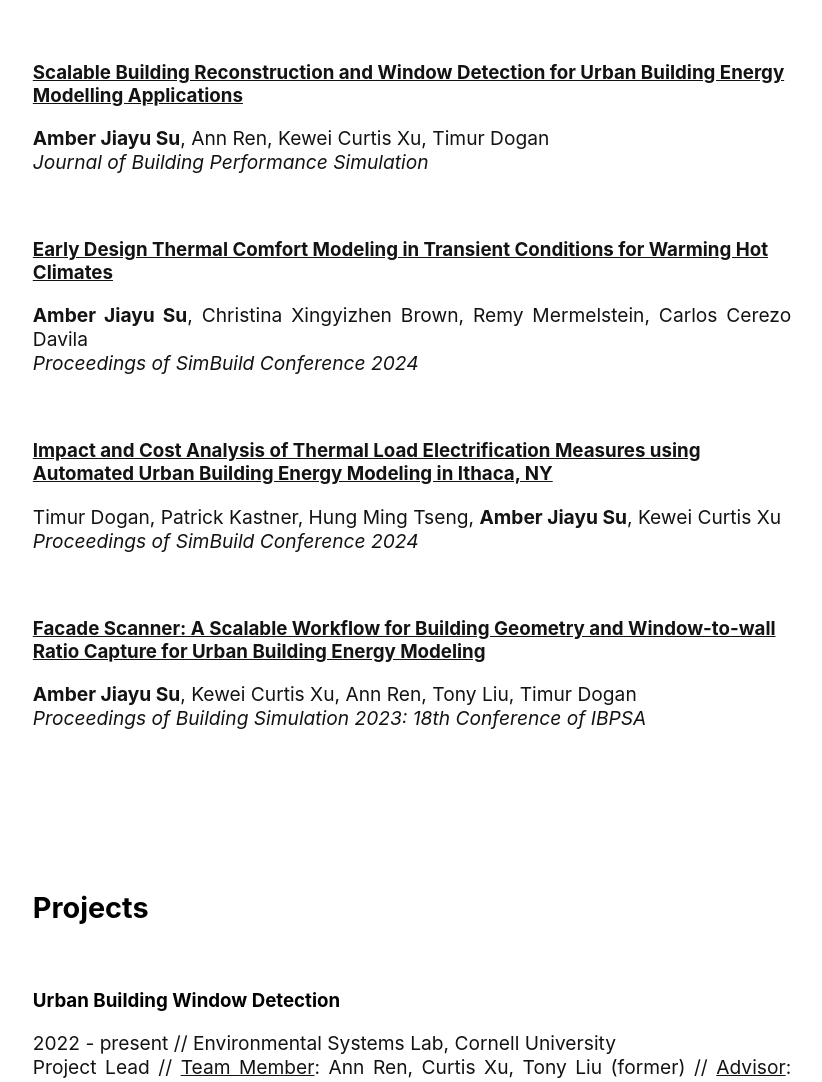
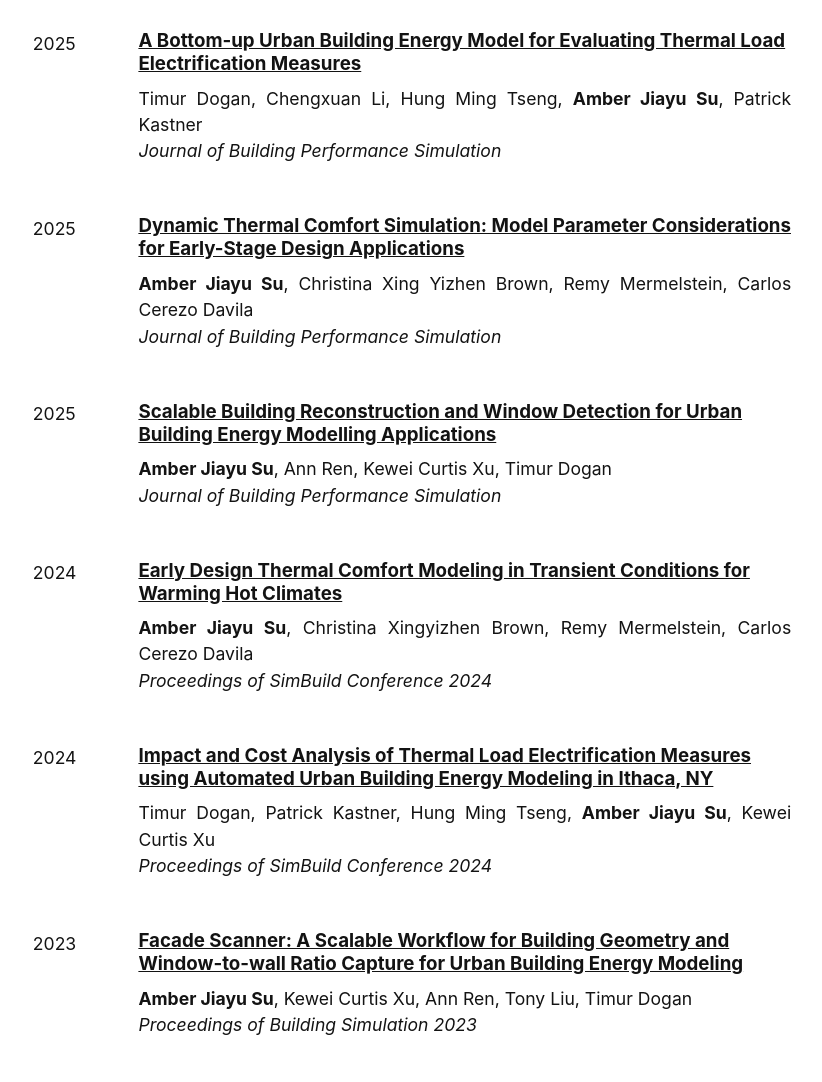
Before and after one commit to AmberJiayuSu/amberjiayusu.github.io, a plain HTML site: page research/research.html in a window 1280 px wide. Shown: the part 329-1411 px from the top of the page, without its empty margins (228-1050 px from the left). Drawn offline with Linux system fonts and the light colour scheme.

Commit message:
Research Update

```diff
--- a/assets/main.css
+++ b/assets/main.css
@@ -14,7 +14,8 @@ h2{
 p{
     color:#131313;
     font-family: -apple-system, system-ui, "Roboto", "Lucida Grande", Arial, sans-serif;
-    font-size: 1.2em;
+    font-size: 1.1em;
+    line-height: 1.5;
     text-align: justify;
     margin-top: 2em;
 }
--- a/research/research.html
+++ b/research/research.html
@@ -31,8 +31,29 @@
       font-family: -apple-system, system-ui, "Roboto", "Lucida Grande", Arial, sans-serif;
       }
 
-      .publication_item{
-          margin-top: 4em;
+      .publication_item {
+        display: flex;
+        align-items: flex-start;
+        margin-bottom: 2em;
+        margin-left: 0;       /* Remove left margin from the whole item */
+        padding-left: 0;      /* Ensure no padding on left either */
+      }
+
+      .pub_date {
+        width: 6em;
+        flex-shrink: 0;
+        margin: 0;            /* Removes all margin (left, right, top, bottom) */
+        padding-top: 0.2em;
+        text-align: left;
+        font-size: 1.1em;
+      }
+
+      .pub_content h3 {
+        margin: 0;
+      }
+
+      .pub_content p {
+        margin-top: 0.6em;
       }
 
 
@@ -126,60 +147,102 @@
           <h2>
             Publications
           </h2>
-          <div class = "publication">
-            <div class = "publication_item">
+          <div class="publication">
+
+            <div class="publication_item">
+            <div class="pub_date">2025</div>
+            <div class="pub_content">
               <h3>
-                <a href="https://doi.org/10.1080/19401493.2025.2501151" target="_blank">Scalable Building Reconstruction and Window Detection for Urban Building Energy Modelling Applications
+                <a href="https://doi.org/10.1080/19401493.2025.2536261" target="_blank">
+                  A Bottom-up Urban Building Energy Model for Evaluating Thermal Load Electrification Measures
                 </a>
-
               </h3>
-                    <p style="margin-top: 1em;"><b>Amber Jiayu Su</b>, Ann Ren, Kewei Curtis Xu, Timur Dogan <br>
+              <p>
+                Timur Dogan, Chengxuan Li, Hung Ming Tseng, <b>Amber Jiayu Su</b>, Patrick Kastner <br>
                 <i>Journal of Building Performance Simulation</i>
               </p>
             </div>
+          </div>
 
+          <div class="publication_item">
+            <div class="pub_date">2025</div>
+            <div class="pub_content">
+              <h3>
+                <a href="https://doi.org/10.1080/19401493.2025.2539323" target="_blank">
+                  Dynamic Thermal Comfort Simulation: Model Parameter Considerations for Early-Stage Design Applications
+                </a>
+              </h3>
+              <p>
+                <b>Amber Jiayu Su</b>, Christina Xing Yizhen Brown, Remy Mermelstein, Carlos Cerezo Davila <br>
+                <i>Journal of Building Performance Simulation</i>
+              </p>
+            </div>
+          </div>
 
-            <div class = "publication_item">
+          <div class="publication_item">
+            <div class="pub_date">2025</div>
+            <div class="pub_content">
               <h3>
-                <a href="https://publications.ibpsa.org/conference/paper/?id=simbuild2024_2207" target="_blank">Early Design Thermal Comfort Modeling in Transient Conditions for Warming Hot Climates
+                <a href="https://doi.org/10.1080/19401493.2025.2501151" target="_blank">
+                  Scalable Building Reconstruction and Window Detection for Urban Building Energy Modelling Applications
                 </a>
+              </h3>
+              <p>
+                <b>Amber Jiayu Su</b>, Ann Ren, Kewei Curtis Xu, Timur Dogan <br>
+                <i>Journal of Building Performance Simulation</i>
+              </p>
+            </div>
+          </div>
 
+          <div class="publication_item">
+            <div class="pub_date">2024</div>
+            <div class="pub_content">
+              <h3>
+                <a href="https://publications.ibpsa.org/conference/paper/?id=simbuild2024_2207" target="_blank">
+                  Early Design Thermal Comfort Modeling in Transient Conditions for Warming Hot Climates
+                </a>
               </h3>
-                    <p style="margin-top: 1em;"><b>Amber Jiayu Su</b>, Christina Xingyizhen Brown, Remy Mermelstein, Carlos Cerezo Davila <br>
+              <p>
+                <b>Amber Jiayu Su</b>, Christina Xingyizhen Brown, Remy Mermelstein, Carlos Cerezo Davila <br>
                 <i>Proceedings of SimBuild Conference 2024</i>
               </p>
             </div>
+          </div>
 
-            <div class = "publication_item">
+          <div class="publication_item">
+            <div class="pub_date">2024</div>
+            <div class="pub_content">
               <h3>
-
-                <a href="https://publications.ibpsa.org/conference/paper/?id=simbuild2024_2188" target="_blank">Impact and Cost Analysis of Thermal Load Electrification Measures using Automated Urban Building Energy Modeling in Ithaca, NY
+                <a href="https://publications.ibpsa.org/conference/paper/?id=simbuild2024_2188" target="_blank">
+                  Impact and Cost Analysis of Thermal Load Electrification Measures using Automated Urban Building Energy Modeling in Ithaca, NY
                 </a>
-
               </h3>
-
-
-                    <p style="margin-top: 1em;">Timur Dogan, Patrick Kastner, Hung Ming Tseng, <b>Amber Jiayu Su</b>, Kewei Curtis Xu<br>
+              <p>
+                Timur Dogan, Patrick Kastner, Hung Ming Tseng, <b>Amber Jiayu Su</b>, Kewei Curtis Xu <br>
                 <i>Proceedings of SimBuild Conference 2024</i>
               </p>
             </div>
+          </div>
 
-            <div class = "publication_item">
+          <div class="publication_item">
+            <div class="pub_date">2023</div>
+            <div class="pub_content">
               <h3>
+                <a href="https://publications.ibpsa.org/conference/paper/?id=bs2023_1406" target="_blank">
+                  Facade Scanner: A Scalable Workflow for Building Geometry and Window-to-wall Ratio Capture for Urban Building Energy Modeling
+                </a>
+              </h3>
+              <p>
+                <b>Amber Jiayu Su</b>, Kewei Curtis Xu, Ann Ren, Tony Liu, Timur Dogan <br>
+                <i>Proceedings of Building Simulation 2023</i>
+              </p>
+            </div>
+          </div>
 
-                <a href="https://publications.ibpsa.org/conference/paper/?id=bs2023_1406" target="_blank">Facade Scanner: A Scalable Workflow for Building Geometry and Window-to-wall Ratio Capture for Urban Building Energy Modeling
-                </a>
-
-              </h3>
-
-
-                    <p style="margin-top: 1em;"><b>Amber Jiayu Su</b>, Kewei Curtis Xu, Ann Ren, Tony Liu, Timur Dogan<br>
-                      <i>Proceedings of Building Simulation 2023: 18th Conference of IBPSA</i>
-                    </p>
         </div>
 
 
-          </div>
+
           </div>
 
         <div class = "page_block">
@@ -383,7 +446,7 @@
 
       <div class="page_footer-copyright">
         &copy; 2025 Amber Su<br />
-        Site last updated 2025-05-14
+        Site last updated 2025-08-04
       </div>
 
       </footer>
```
Lines whose indentation alone changed are shown as unchanged.
